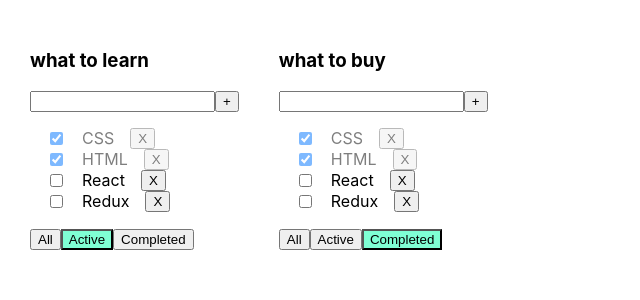
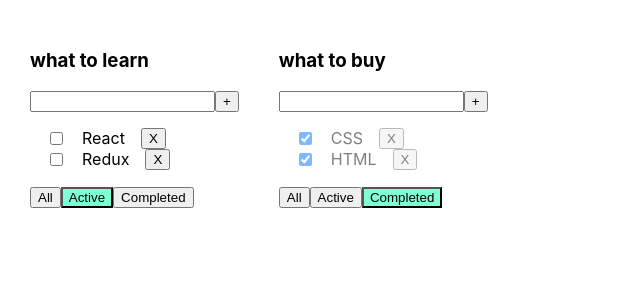
Before and after one commit to alex-yte/todo-list, a React (Create React App) app: page / in a window 1280 px wide. Shown: the top 300 px of the page, without its empty margins (0-640 px from the left). Built offline with nearby package versions, Linux system fonts and the light colour scheme.

Commit message:
second array manipulation prep

```diff
--- a/src/App.tsx
+++ b/src/App.tsx
@@ -25,7 +25,7 @@
     { id: v1(), title: "Yarn", isDone: false },
   ]);
 
-  let [filter, setFilter] = useState<FilterValuesType>("all");
+  // let [filter, setFilter] = useState<FilterValuesType>("all");
 
   function removeTask(id: string) {
     let filteredTasks = tasks.filter((t) => {
@@ -49,28 +49,31 @@
     setTasks(newTasks);
   }
 
-  function changeFilter(value: FilterValuesType) {
-    setFilter(value);
+  function changeFilter(value: FilterValuesType, todolistId: string) {
+    // setFilter(value);
   }
-
-  let tasksForTodoList = tasks;
-  if (filter === "completed") {
-    tasksForTodoList = tasks.filter((t) => t.isDone === true);
-  }
-  if (filter === "active") {
-    tasksForTodoList = tasks.filter((t) => t.isDone === false);
-  }
-  let todoList: Array<TodoListType> = [
+  //
+  let [todoList, setToodoList] = useState<Array<TodoListType>>([
     { id: v1(), title: "what to learn", filter: "active" },
     { id: v1(), title: "what to buy", filter: "completed" },
-  ];
+  ]);
 
   return (
     <div>
       <div className="App">
         {todoList.map((tl) => {
+          let tasksForTodoList = tasks;
+          if (tl.filter === "completed") {
+            tasksForTodoList = tasks.filter((t) => t.isDone === true);
+          }
+          if (tl.filter === "active") {
+            tasksForTodoList = tasks.filter((t) => t.isDone === false);
+          }
+
           return (
             <Todolist
+              key={tl.id}
+              id={tl.id}
               title={tl.title}
               tasks={tasksForTodoList}
               removeTasks={removeTask}
--- a/src/Todolist.tsx
+++ b/src/Todolist.tsx
@@ -8,10 +8,11 @@
 };
 
 type PropsType = {
+  id: string;
   title: string;
   tasks: Array<TaskType>;
   removeTasks: (id: string) => void;
-  changeFilter: (value: FilterValuesType) => void;
+  changeFilter: (value: FilterValuesType, todolistId: string) => void;
   addTask: (title: string) => void;
   changeTaskStatus: (taskId: string, isDone: boolean) => void;
   filter: FilterValuesType;
@@ -43,9 +44,10 @@
     props.addTask(newTaskTitle.trim());
     setNewTaskTitle("");
   };
-  const onAllClickHandler = () => props.changeFilter("all");
-  const onActiveClickHandler = () => props.changeFilter("active");
-  const onCompletedClickHandler = () => props.changeFilter("completed");
+  const onAllClickHandler = () => props.changeFilter("all", props.id);
+  const onActiveClickHandler = () => props.changeFilter("active", props.id);
+  const onCompletedClickHandler = () =>
+    props.changeFilter("completed", props.id);
 
   return (
     <div>
```
